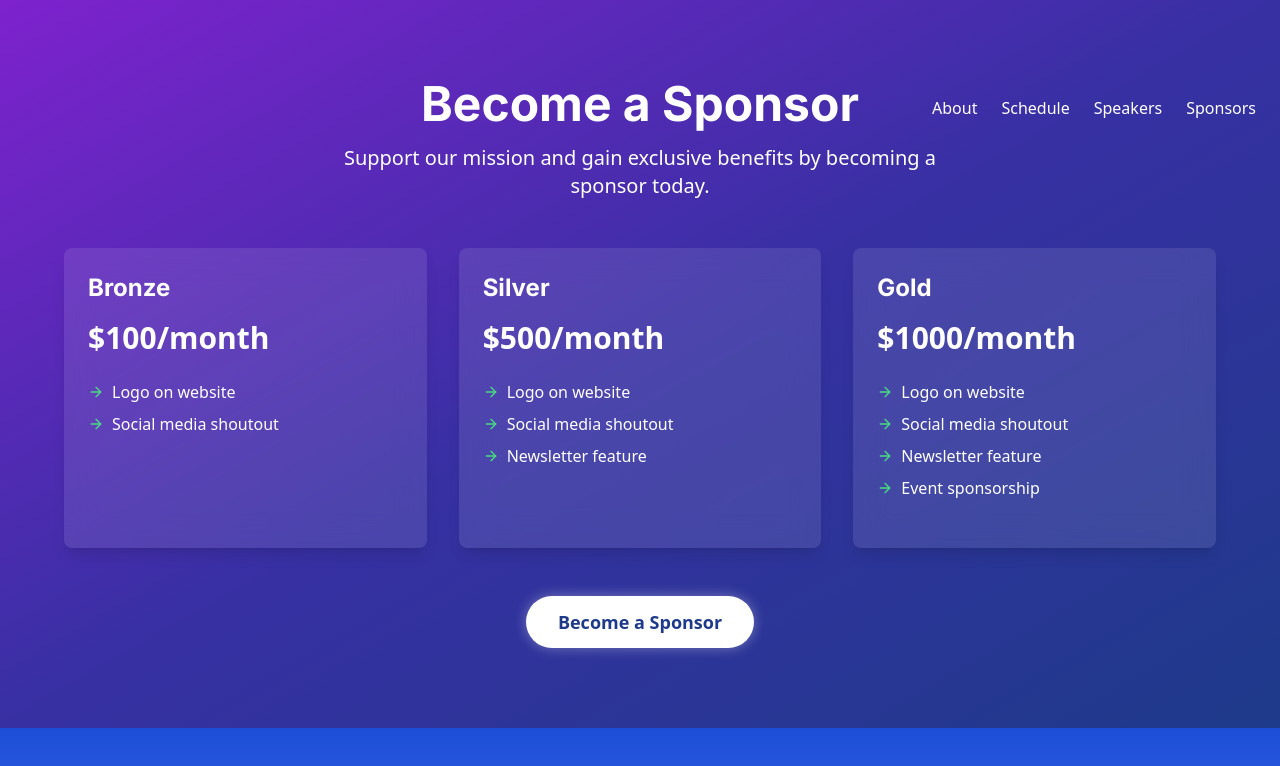
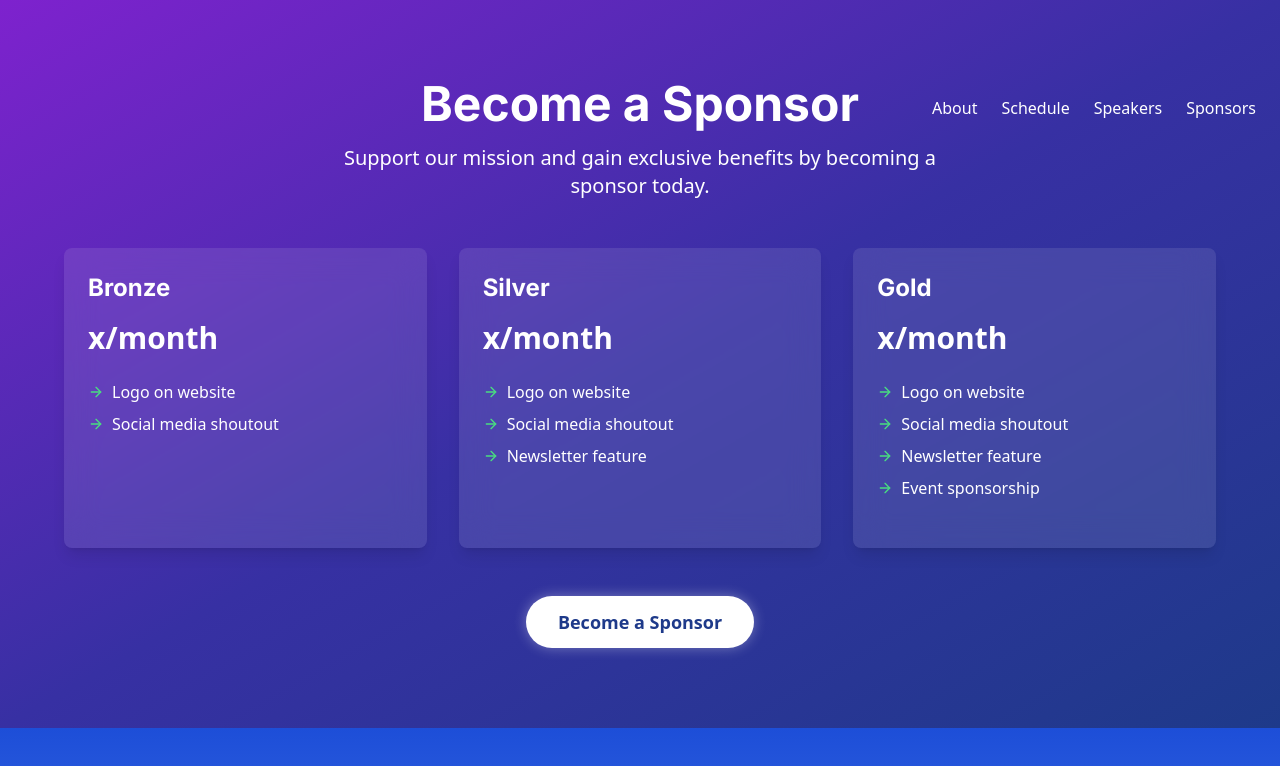
Before and after one commit to bibschan/cloud-summit-2025, a Next.js app: page /sponsor in a window 1280 px wide. Shown: the top 766 px of the page. Built offline with nearby package versions, Linux system fonts and the light colour scheme.

Commit message:
removed price

```diff
--- a/src/app/sponsor/page.tsx
+++ b/src/app/sponsor/page.tsx
@@ -8,12 +8,12 @@ export default function Sponsors() {
   const tiers = [
     {
       name: "Bronze",
-      price: "$100/month",
+      price: "x/month",
       features: ["Logo on website", "Social media shoutout"],
     },
     {
       name: "Silver",
-      price: "$500/month",
+      price: "x/month",
       features: [
         "Logo on website",
         "Social media shoutout",
@@ -22,7 +22,7 @@ export default function Sponsors() {
     },
     {
       name: "Gold",
-      price: "$1000/month",
+      price: "x/month",
       features: [
         "Logo on website",
         "Social media shoutout",
```
